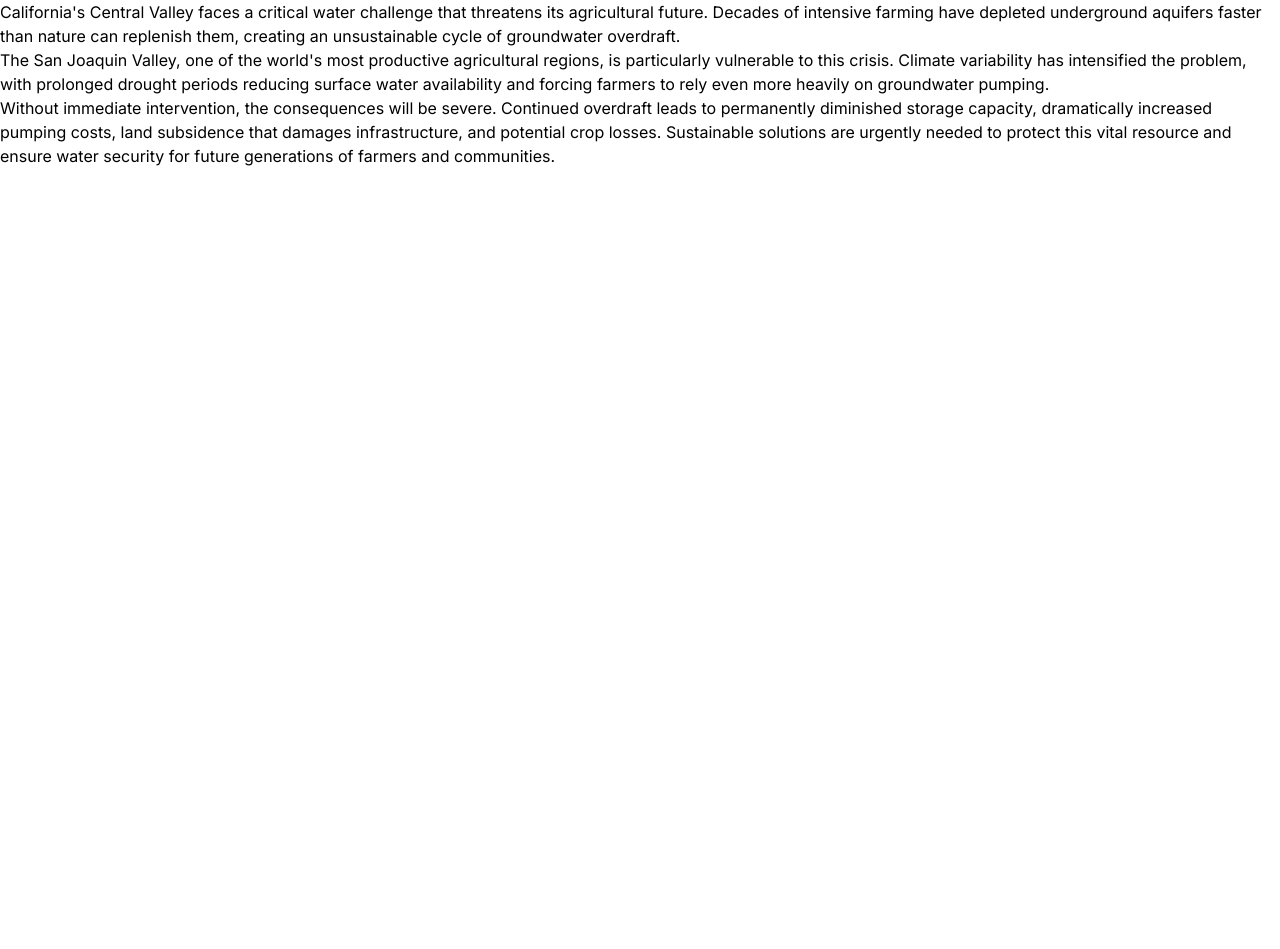
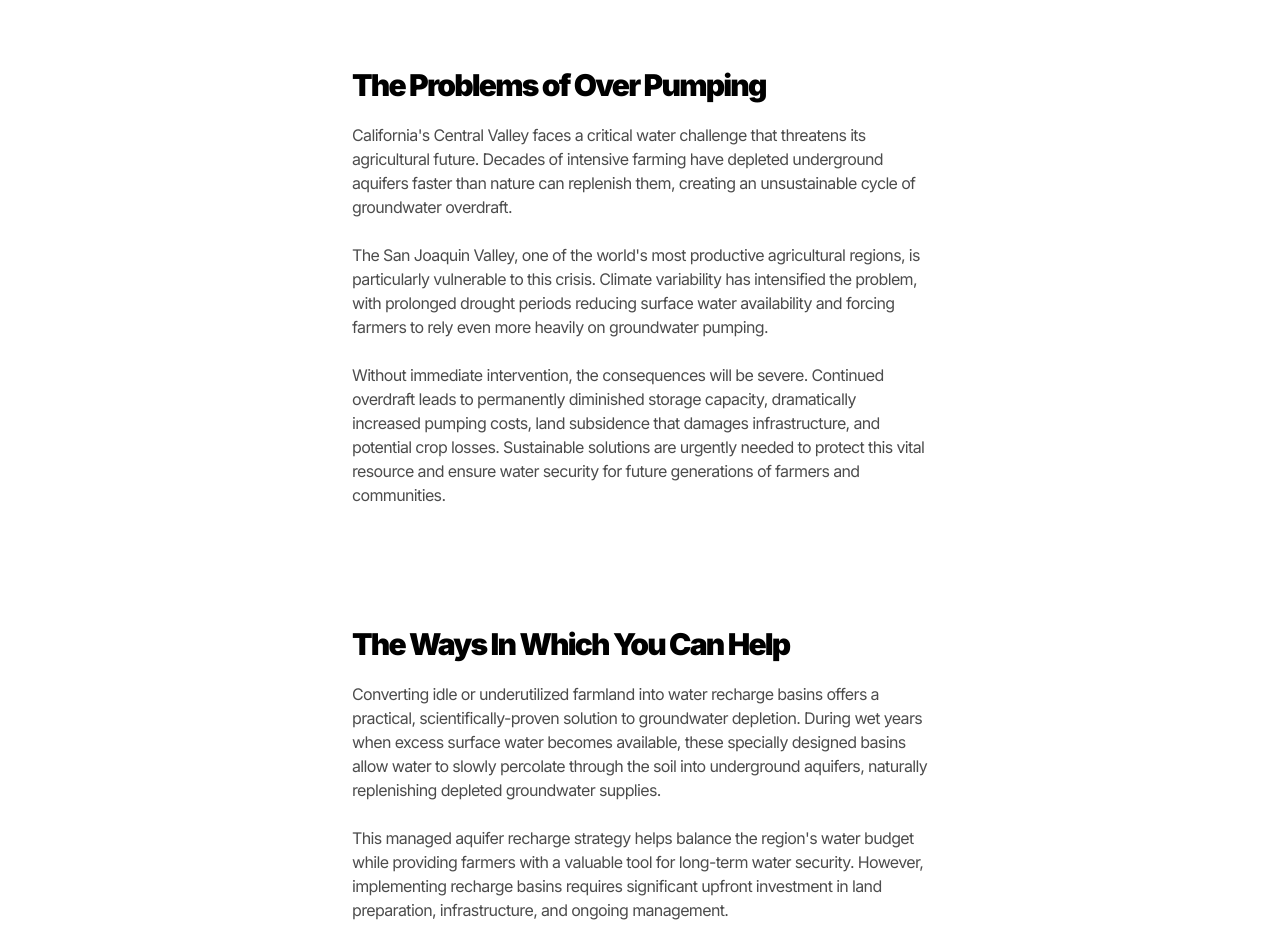
Before and after one commit to herba1/basin-calculator, a Next.js app: page / in a window 1280 px wide. Shown: the part 800-1749 px from the top of the page. Built offline with nearby package versions, Linux system fonts and the light colour scheme; no server answers.

Commit message:
problem and solution section

```diff
--- a/messages/en.json
+++ b/messages/en.json
@@ -13,7 +13,7 @@
     "button":"Calculate Basin Investment"
   },
   "problem":{
-    "heading":"",
+    "heading":"The Problems of Over Pumping",
     "text":[
     "California's Central Valley faces a critical water challenge that threatens its agricultural future. Decades of intensive farming have depleted underground aquifers faster than nature can replenish them, creating an unsustainable cycle of groundwater overdraft.",
     "The San Joaquin Valley, one of the world's most productive agricultural regions, is particularly vulnerable to this crisis. Climate variability has intensified the problem, with prolonged drought periods reducing surface water availability and forcing farmers to rely even more heavily on groundwater pumping.",
@@ -21,7 +21,7 @@
     ]
   },
   "solution":{
-    "heading":"",
+    "heading":"The Ways In Which You Can Help",
     "text":[
     "Converting idle or underutilized farmland into water recharge basins offers a practical, scientifically-proven solution to groundwater depletion. During wet years when excess surface water becomes available, these specially designed basins allow water to slowly percolate through the soil into underground aquifers, naturally replenishing depleted groundwater supplies.",
     "This managed aquifer recharge strategy helps balance the region's water budget while providing farmers with a valuable tool for long-term water security. However, implementing recharge basins requires significant upfront investment in land preparation, infrastructure, and ongoing management.",
--- a/messages/es.json
+++ b/messages/es.json
@@ -13,7 +13,7 @@
     "button":"Calcular Inversión en Cuenca"
   },
   "problem": {
-    "heading": "",
+    "heading": "Los Problemas del Bombeo Excesivo",
     "text": [
       "El Valle Central de California enfrenta un desafío crítico de agua que amenaza su futuro agrícola. Décadas de agricultura intensiva han agotado los acuíferos subterráneos más rápido de lo que la naturaleza puede reponerlos, creando un ciclo insostenible de sobreexplotación de aguas subterráneas.",
       "El Valle de San Joaquín, una de las regiones agrícolas más productivas del mundo, es particularmente vulnerable a esta crisis. La variabilidad climática ha intensificado el problema, con períodos prolongados de sequía que reducen la disponibilidad de agua superficial y obligan a los agricultores a depender aún más del bombeo de aguas subterráneas.",
@@ -21,7 +21,7 @@
     ]
   },
   "solution": {
-    "heading": "",
+    "heading": "Las Formas en las Que Puedes Ayudar",
     "text": [
       "Convertir tierras agrícolas inactivas o subutilizadas en cuencas de recarga de agua ofrece una solución práctica y científicamente comprobada para el agotamiento de las aguas subterráneas. Durante años húmedos cuando hay exceso de agua superficial disponible, estas cuencas especialmente diseñadas permiten que el agua se filtre lentamente a través del suelo hacia los acuíferos subterráneos, reponiendo naturalmente los suministros de aguas subterráneas agotados.",
       "Esta estrategia de recarga gestionada de acuíferos ayuda a equilibrar el presupuesto hídrico de la región mientras proporciona a los agricultores una herramienta valiosa para la seguridad hídrica a largo plazo. Sin embargo, implementar cuencas de recarga requiere una inversión inicial significativa en preparación de tierras, infraestructura y gestión continua.",
--- a/src/app/components/Problem.tsx
+++ b/src/app/components/Problem.tsx
@@ -1,20 +1,58 @@
 import { useTranslations } from "next-intl";
+import cn from "../utils/cn";
 
 export default function Problem({ className = "" }) {
   const t = useTranslations("problem");
+  const t2 = useTranslations("solution");
 
   // Access the problem array
   const problemTexts = t.raw("text") as string[];
   const problemHeading = t.raw("heading") as string[];
 
+  // Access the problem array
+  const solutionTexts = t2.raw("text") as string[];
+  const solutionHeading = t2.raw("heading") as string[];
+
   return (
-    <section>
-        <h1 className="">{problemHeading}</h1>
-      <div>
-        {problemTexts.map((e, i) => {
-          return <p key={i}>{e}</p>;
-        })}
-      </div>
+    <section className={cn("relative mx-3", className)}>
+        <div className="absolute top-0 h-full w-full">
+            <div className="sticky top-0 h-lvh"></div>
+
+        </div>
+
+      <article className="article mx-auto pt-10 max-w-xl">
+        <h1 className="leading-heading tracking-heading pt-8 text-3xl font-black">
+          {problemHeading}
+        </h1>
+        <div className="flex flex-col">
+          <br></br>
+          {problemTexts.map((e, i) => {
+            return (
+              <span key={i}>
+                <p className={cn("tracking-body opacity-70")}>{e}</p>
+                <br></br>
+              </span>
+            );
+          })}
+        </div>
+      </article>
+
+      <article className="article mx-auto mt-25 max-w-xl">
+        <h1 className="leading-heading tracking-heading text-3xl font-black">
+          {solutionHeading}
+        </h1>
+        <div className="flex flex-col">
+          <br></br>
+          {solutionTexts.map((e, i) => {
+            return (
+              <span key={i}>
+                <p className={cn("tracking-body opacity-70")}>{e}</p>
+                <br></br>
+              </span>
+            );
+          })}
+        </div>
+      </article>
     </section>
   );
 }
--- a/src/app/page.tsx
+++ b/src/app/page.tsx
@@ -4,7 +4,7 @@ import Problem from "./components/Problem";
 
 export default function Home() {
   return (
-    <main className={`h-[2000px]`}>
+    <main className={`h-[5000px]`}>
       <Hero></Hero>
       <Problem></Problem>
     </main>
```
Also changed, not shown: 1 other file (tests, documents, lock files or other folders).
